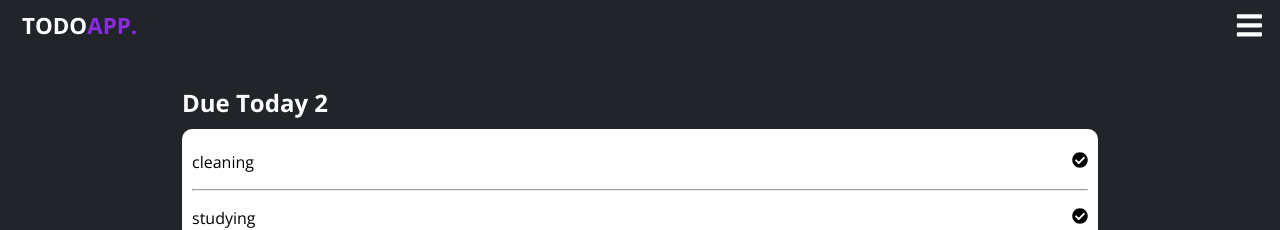
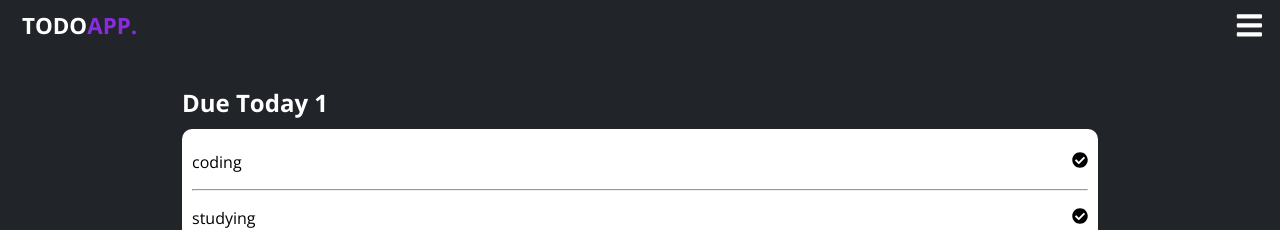
Before and after one commit to ErrolNtetha/todo, a React (Create React App) app: page /activities in a window 1280 px wide. Shown: the top 230 px of the page. Built offline with nearby package versions, Linux system fonts and the light colour scheme.

Commit message:
changed the state

```diff
--- a/src/TodoContext.js
+++ b/src/TodoContext.js
@@ -6,14 +6,9 @@ export const TodosContext = ({children}) => {
 
     const [ todos, setTodos ] = useState([
         {
-            name: "Mphumeleli Ntetha",
-            tasks: [ "cleaning", "studying", "laundry", "lunch with family"],
+            name: "Errol",
+            tasks: [ "coding", "studying", "laundry", "lunch with family"],
             id: 1,
-        },
-        {
-            name: "Syanda Dlimini",
-            tasks: [ "cleaning", "studying", "laundry", "lunch with family"],
-            id: 2,
         },
     ]);
 
```
